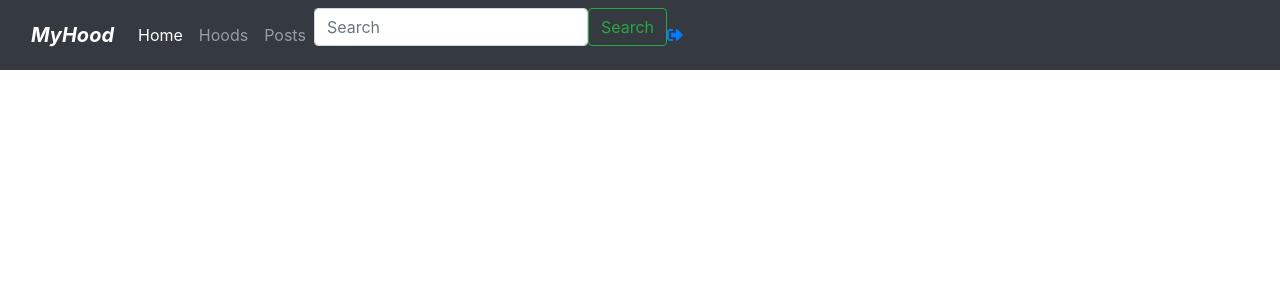
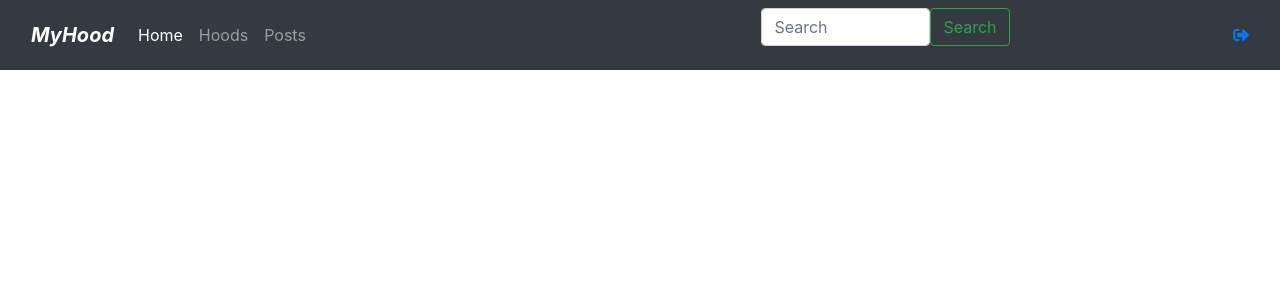
Before and after one commit to nancymwende/neighborhood, a Django app: page / in a window 1280 px wide. Shown: the top 300 px of the page. Run offline with Django 4.2, Linux system fonts and the light colour scheme; the visitor is signed in with stand-in values (Sample User, id 1); data that the repository does not hold is empty; some libraries are stand-ins or nearby versions; some web fonts are replaced.

Commit message:
ft:modify changes to the navbar heroku

```diff
--- a/hoodapp/templates/index.html
+++ b/hoodapp/templates/index.html
@@ -7,11 +7,11 @@
 {% block content %}
 {% include 'navbar.html' %}
 <div class="container-fluid">
-<div class="row">
+<div class="row col-xs-12">
 {% for hood in neighborhood %}
 <div class="card" style="width: 18rem;">
     <img class="card-img-top" src="{{hood.photo.url}}" alt="Card image cap">
-    <div class="card-body">
+    <div class="card-body";>
         <h5 class="card-title">Name:{{hood.name}}</h5>
         <h5 class="card-title"><b>Location</b>:{{hood.location}}</h5>
         <p class="card-text">description:{{hood.content}}</p>
--- a/hoodapp/templates/navbar.html
+++ b/hoodapp/templates/navbar.html
@@ -17,11 +17,11 @@
                     <a class="nav-link" href="#">Posts</a>
                 </li>
             </ul>
-            <form class="d-flex">
+            <form class="d-flex" style="float: left;padding-left: 40%;">
                 <input class="form-control me-2" type="search" placeholder="Search" aria-label="Search">
                 <button class="btn btn-outline-success" type="submit">Search</button>
             </form>
-            <a href="/login" id="signout" class="navigation-link">
+            <a href="/login" id="signout" class="navigation-link" style="padding-left: 20%;">
                 <i class="fas fa-sign-out-alt"></i>
             </a>
         </div>
```
